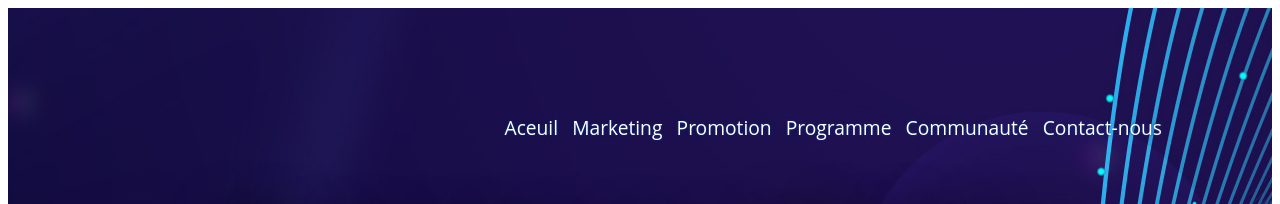
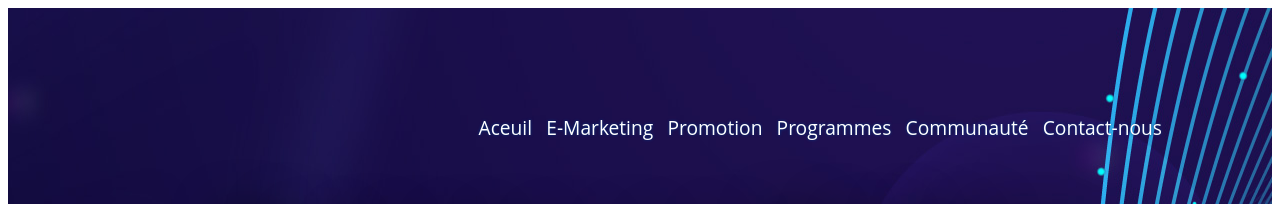
Before and after one commit to Joe-kimz97/digikimNet, a plain HTML site: page index.html in a window 1280 px wide. Shown: the top 204 px of the page. Drawn offline with Linux system fonts and the light colour scheme; files whose address does not match are found by name.

Commit message:
modification E-marketing

```diff
--- a/index.html
+++ b/index.html
@@ -9,15 +9,15 @@
             <nav>
                 <ul class="menu">
                     <li><a href="#">Aceuil</a></li>
-                    <li><a href="#">Marketing</a></li>
+                    <li><a href="#">E-Marketing</a></li>
                     <li><a href="#">Promotion</a></li>
-                    <li><a href="#">Programme</a></li>
+                    <li><a href="#">Programmes</a></li>
                     <li><a href="#">Communauté</a></li>
                     <li><a href="#">Contact-nous</a></li>
                 </ul>
             </nav>
             <h1>Bienvenu sur Digikim Network</h1>
-            <h2>Votre partenaire du Digital au quotidien</h2>
+            <h2>Votre partenaire du Digital au quotidien </h2>
             <button>Passez en Mode Digital</button>
         </header>
     </body>
```
